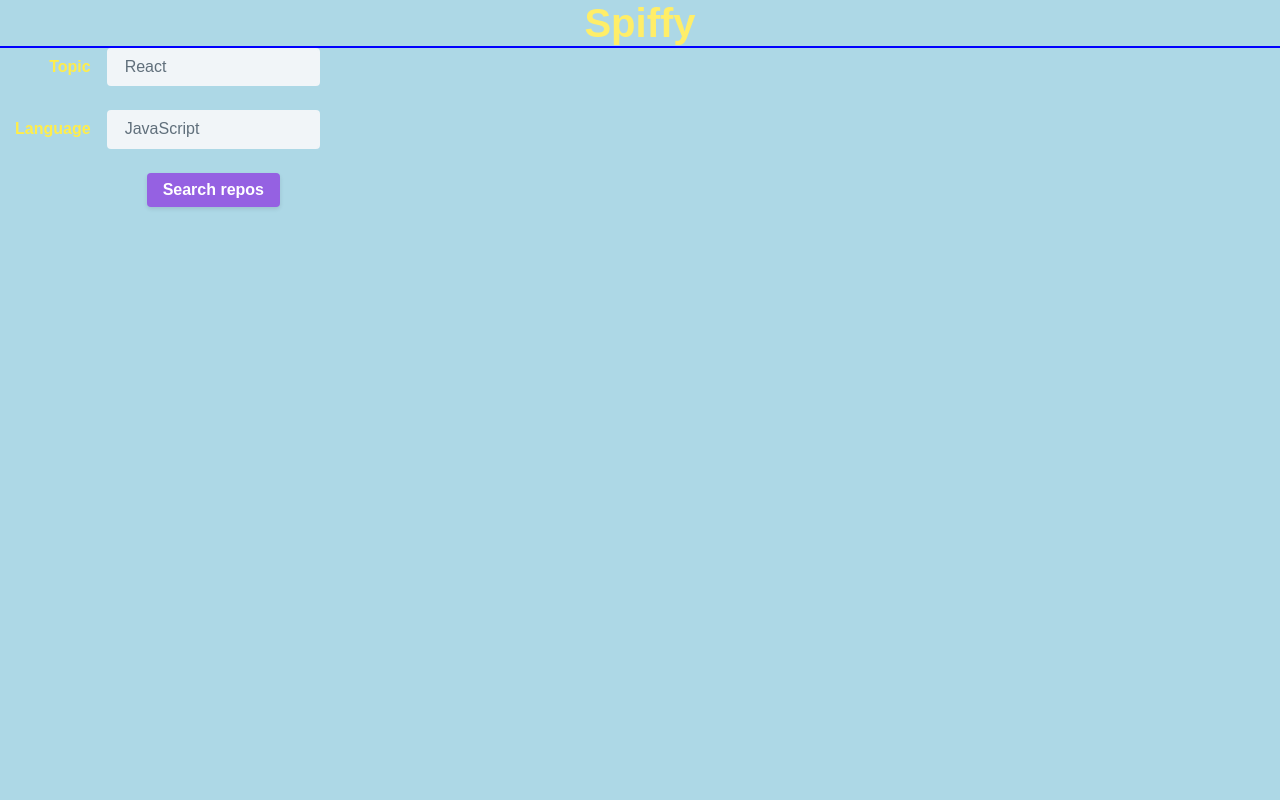
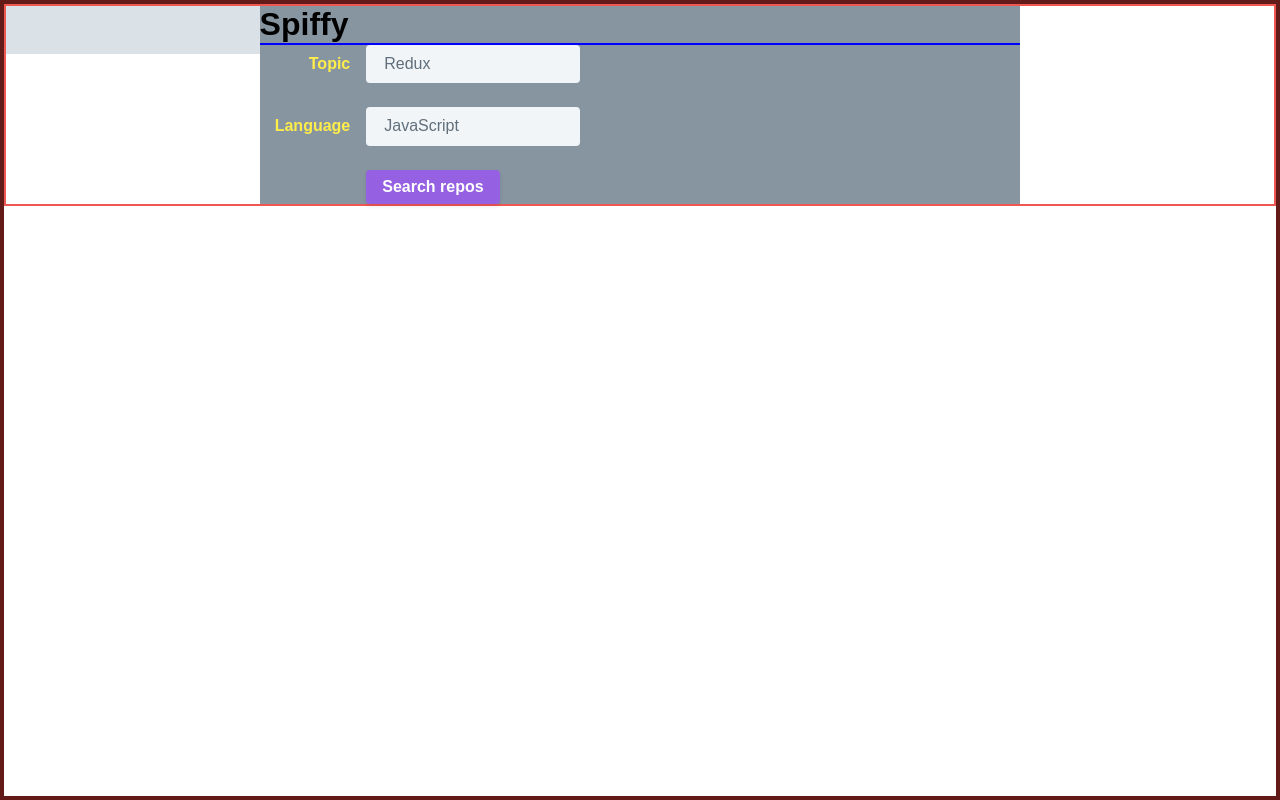
Before and after one commit to p-adams/spiffy, a React (Create React App) app: page / in a window 1280 px wide. Built offline with nearby package versions, Linux system fonts and the light colour scheme.

Commit message:
add tailwind container class to App component

```diff
--- a/src/App.js
+++ b/src/App.js
@@ -7,7 +7,7 @@ class App extends Component {
   state = {
     results: "",
     language: "JavaScript",
-    query: "React",
+    query: "Redux",
     resultsDidLoad: false
   };
   makeGithubRequest = e => {
@@ -32,10 +32,11 @@ class App extends Component {
   };
   render() {
     return (
-      <div className="App">
-        <header>
-          <h1 className="App-Title">Spiffy</h1>
-        </header>
+      <div className="container h-screen mx-auto border-red-darker border-4">
+        <div className="flex border-red-light border-2">
+          <div className="w-1/5 bg-grey-light h-12" />
+          <div className="w-3/5 bg-grey-dark">
+            <h1>Spiffy</h1>
             <div className="resultsContainer">
               {this.state.resultsDidLoad ? (
                 <RepoResults
@@ -97,6 +98,9 @@ class App extends Component {
               </div>
             </form>
           </div>
+          <div className="w-1/5 bg-gray-darker h-12" />
+        </div>
+      </div>
     );
   }
 }
```
Lines whose indentation alone changed are shown as unchanged.
